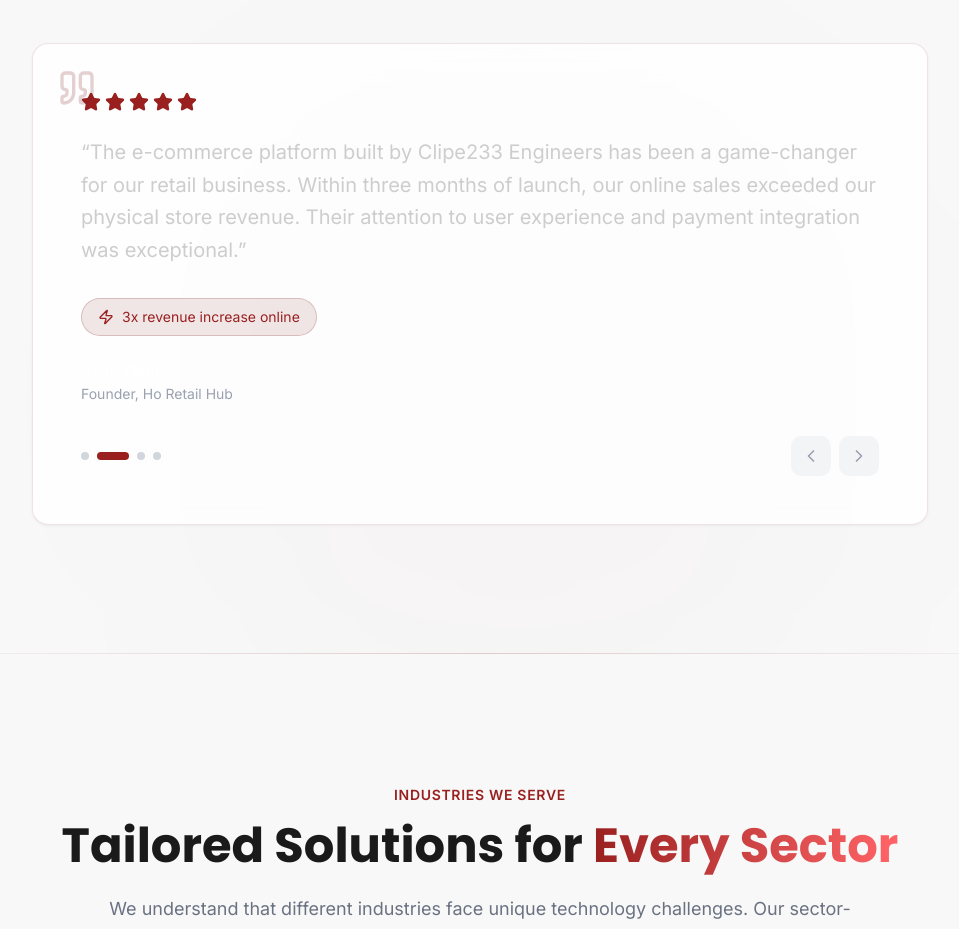
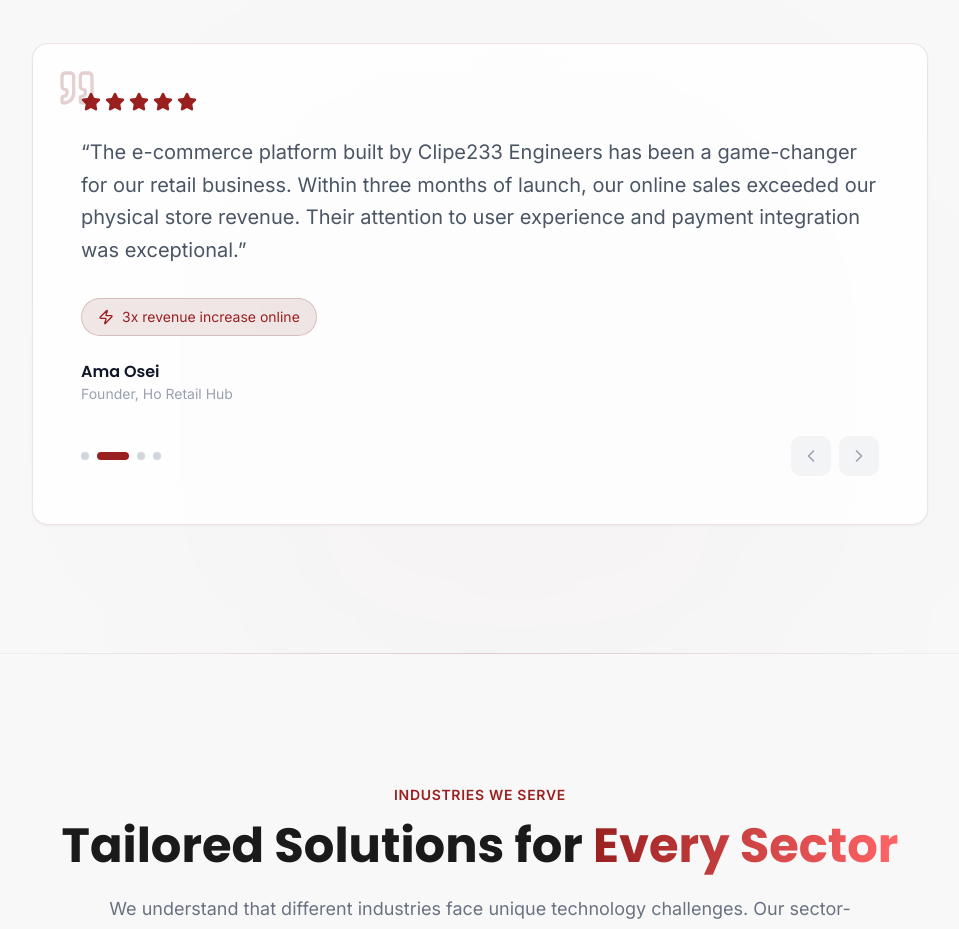
Before and after one commit to lilromeo2290/clipe233, a Next.js app: page / in a window 1280 px wide. Shown: the part 10120-11049 px from the top of the page, without its empty margins (160-1119 px from the left). Built offline with nearby package versions, Linux system fonts and the light colour scheme.

Commit message:
feature: add light/dark mode toggle with theme persistence

```diff
--- a/src/app/admin/page.tsx
+++ b/src/app/admin/page.tsx
@@ -154,11 +154,11 @@ export default function AdminDashboard() {
     : [];
 
   return (
-    <div className="min-h-screen bg-black text-white flex">
+    <div className="min-h-screen bg-gray-50 dark:bg-black text-gray-900 dark:text-white flex">
       {/* Sidebar */}
-      <aside className="w-64 border-r border-white/10 bg-black/50 backdrop-blur-xl flex flex-col">
+      <aside className="w-64 border-r border-gray-200 dark:border-white/10 bg-white/50 dark:bg-black/50 backdrop-blur-xl flex flex-col">
         {/* Logo */}
-        <div className="p-6 border-b border-white/10">
+        <div className="p-6 border-b border-gray-200 dark:border-white/10">
           <div className="flex items-center gap-3">
             <img src="/logo.jpg" alt="Clipe233" className="w-10 h-10 rounded-lg object-cover" />
             <div>
@@ -191,7 +191,7 @@ export default function AdminDashboard() {
         </nav>
 
         {/* Backend Status */}
-        <div className="p-4 border-t border-white/10">
+        <div className="p-4 border-t border-gray-200 dark:border-white/10">
           <h4 className="text-xs font-semibold text-silver/40 mb-3 font-[family-name:var(--font-inter)] uppercase tracking-wider">
             Backend Status
           </h4>
@@ -224,7 +224,7 @@ export default function AdminDashboard() {
       {/* Main Content */}
       <main className="flex-1 overflow-y-auto">
         {/* Top Bar */}
-        <header className="sticky top-0 z-30 bg-black/80 backdrop-blur-xl border-b border-white/10 px-8 py-4">
+        <header className="sticky top-0 z-30 bg-white/80 dark:bg-black/80 backdrop-blur-xl border-b border-gray-200 dark:border-white/10 px-8 py-4">
           <div className="flex items-center justify-between">
             <div>
               <h2 className="text-xl font-bold font-[family-name:var(--font-poppins)] capitalize">
--- a/src/components/sections/TestimonialsSection.tsx
+++ b/src/components/sections/TestimonialsSection.tsx
@@ -115,7 +115,7 @@ export default function TestimonialsSection() {
               </div>
 
               {/* Quote */}
-              <p className="text-lg sm:text-xl text-silver/80 font-[family-name:var(--font-inter)] leading-relaxed mb-8">
+              <p className="text-lg sm:text-xl text-gray-600 dark:text-silver/80 font-[family-name:var(--font-inter)] leading-relaxed mb-8">
                 &ldquo;{testimonials[current].content}&rdquo;
               </p>
 
@@ -129,7 +129,7 @@ export default function TestimonialsSection() {
 
               {/* Author */}
               <div>
-                <p className="text-white font-semibold font-[family-name:var(--font-poppins)]">
+                <p className="text-gray-900 dark:text-white font-semibold font-[family-name:var(--font-poppins)]">
                   {testimonials[current].name}
                 </p>
                 <p className="text-sm text-gray-400 dark:text-silver/50 font-[family-name:var(--font-inter)]">
--- a/src/components/sections/WhatsAppFloat.tsx
+++ b/src/components/sections/WhatsAppFloat.tsx
@@ -16,7 +16,7 @@ export default function WhatsAppFloat() {
             animate={{ opacity: 1, y: 0, scale: 1 }}
             exit={{ opacity: 0, y: 20, scale: 0.8 }}
             transition={{ duration: 0.3 }}
-            className="absolute bottom-16 right-0 w-72 rounded-2xl overflow-hidden shadow-2xl shadow-black/40"
+            className="absolute bottom-16 right-0 w-72 rounded-2xl overflow-hidden shadow-2xl shadow-gray-400/40 dark:shadow-black/40"
           >
             <div className="bg-green-600 p-4">
               <div className="flex items-center gap-3">
```
Also changed, not shown: 1 other file (tests, documents, lock files or other folders).
